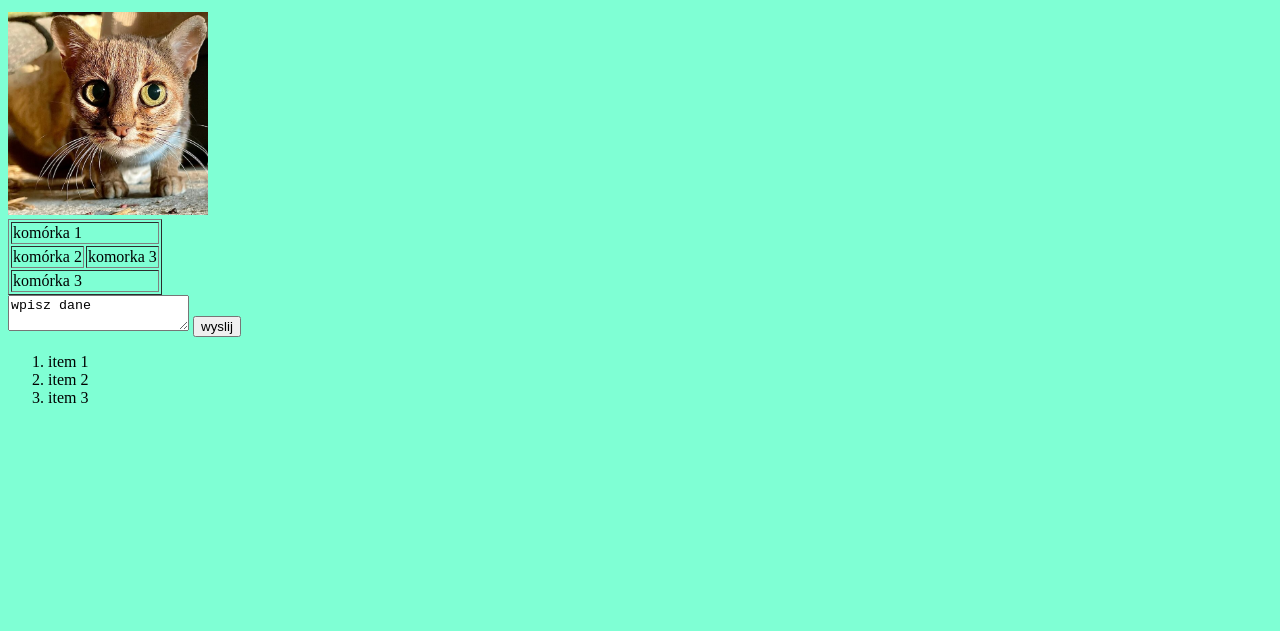
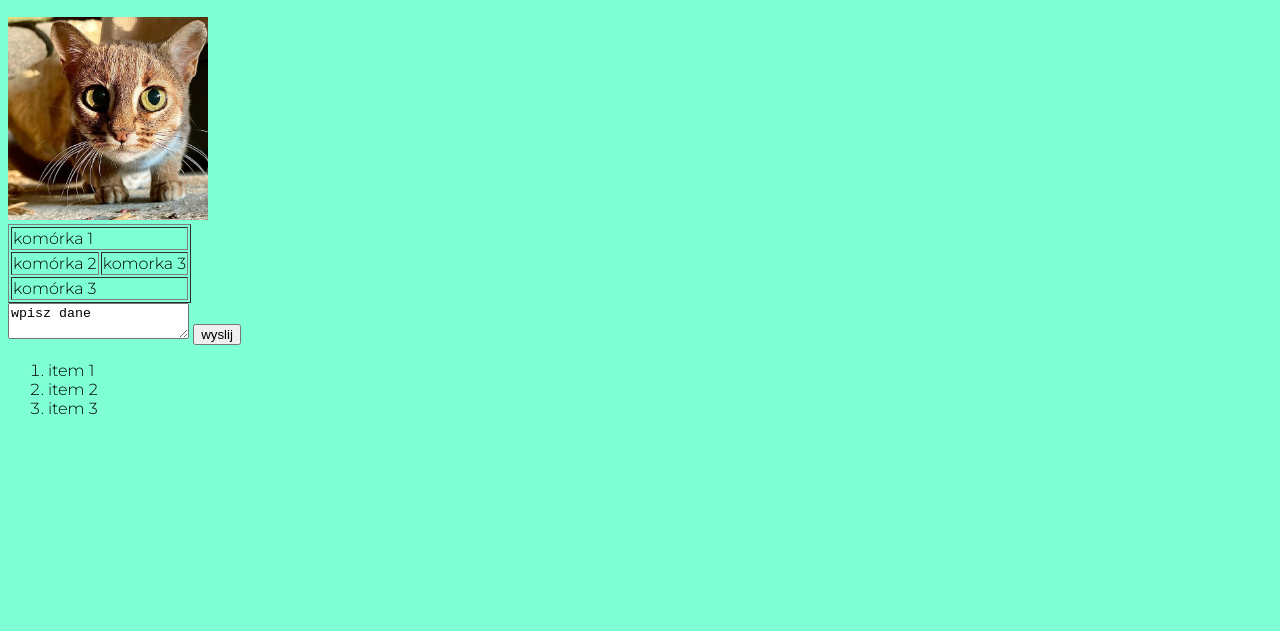
Before and after one commit to praktykody/katopatoszkolenie2k23, a plain HTML site: page dariabiegacz/index.html in a window 1280 px wide. Shown: the part 169-800 px from the top of the page. Drawn offline with Linux system fonts and the light colour scheme.

Commit message:
css font montserrat

```diff
--- a/dariabiegacz/index.html
+++ b/dariabiegacz/index.html
@@ -6,6 +6,9 @@
     <meta name="viewport" content="width=device-width, initial-scale=1.0">
     <title>Document</title>
     <link rel="stylesheet" href="/dariabiegacz/style.css">
+    <link rel="preconnect" href="https://fonts.googleapis.com">
+<link rel="preconnect" href="https://fonts.gstatic.com" crossorigin>
+<link href="https://fonts.googleapis.com/css2?family=Golos+Text&family=Montserrat:wght@300&display=swap" rel="stylesheet">
 </head>
 <body>
     <header>
--- a/dariabiegacz/style.css
+++ b/dariabiegacz/style.css
@@ -1,3 +1,3 @@
-body {background-color: aquamarine;}
+body {background-color: aquamarine; font-family:'Montserrat'; sans-serif;}
 h1 {color:aliceblue; font-size: 20px;}
 h2 {padding: 12px; border: 2px dashed red}
```
